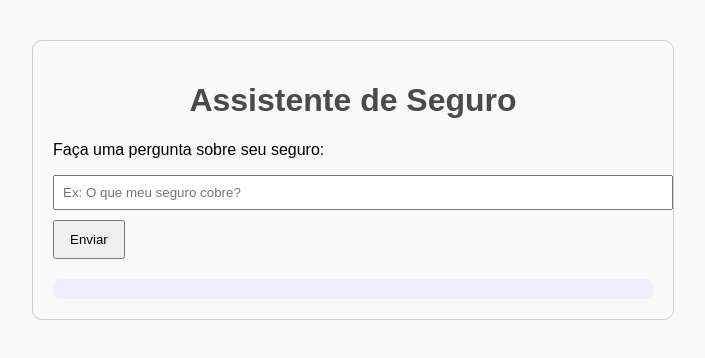
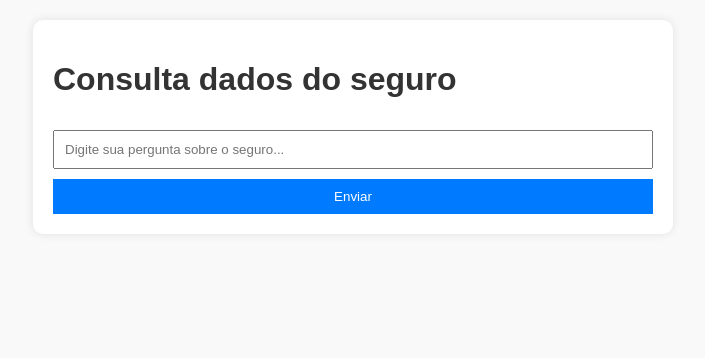
Before and after one commit to volneidba/consulta-seguro, a plain HTML site: page seguro.html in a window 1280 px wide. Shown: the whole page, without its empty margins (287-992 px from the left). Drawn offline with Linux system fonts and the light colour scheme.

Commit message:
Update seguro.html

```diff
--- a/seguro.html
+++ b/seguro.html
@@ -2,56 +2,54 @@
 <html lang="pt-BR">
 <head>
   <meta charset="UTF-8" />
-  <title>Assistente de Seguro - JulieBot</title>
+  <meta name="viewport" content="width=device-width, initial-scale=1.0"/>
+  <title>Consulta Seguro</title>
   <style>
-    body {
-      font-family: Arial, sans-serif;
-      max-width: 600px;
-      margin: 40px auto;
-      padding: 20px;
-      border: 1px solid #ccc;
-      border-radius: 10px;
-      background: #f9f9f9;
-    }
-    h1 {
-      text-align: center;
-      color: #4a4a4a;
-    }
-    #response {
-      white-space: pre-wrap;
-      background: #eef;
-      padding: 10px;
-      margin-top: 20px;
-      border-radius: 8px;
-    }
+    body { font-family: Arial, sans-serif; background: #f9f9f9; margin: 0; padding: 20px; }
+    h1 { color: #333; }
+    #chat { max-width: 600px; margin: auto; background: white; padding: 20px; border-radius: 10px; box-shadow: 0 0 10px rgba(0,0,0,0.1); }
+    .message { margin-bottom: 10px; }
+    .user { font-weight: bold; }
+    .bot { margin-left: 20px; color: #555; }
+    input, button { padding: 10px; margin-top: 10px; width: 100%; box-sizing: border-box; }
+    button { background-color: #007bff; color: white; border: none; cursor: pointer; }
   </style>
 </head>
 <body>
-  <h1>Assistente de Seguro</h1>
-  <p>Faça uma pergunta sobre seu seguro:</p>
-  <input type="text" id="userInput" style="width: 100%; padding: 8px;" placeholder="Ex: O que meu seguro cobre?">
-  <button onclick="enviarPergunta()" style="margin-top: 10px; padding: 10px 15px;">Enviar</button>
-
-  <div id="response"></div>
+  <div id="chat">
+    <h1>Consulta dados do seguro</h1>
+    <div id="messages"></div>
+    <input type="text" id="userInput" placeholder="Digite sua pergunta sobre o seguro..."/>
+    <button onclick="sendMessage()">Enviar</button>
+  </div>
 
   <script>
-    async function enviarPergunta() {
-      const input = document.getElementById('userInput').value;
+    async function sendMessage() {
+      const input = document.getElementById("userInput");
+      const text = input.value;
+      if (!text) return;
 
-      const response = await fetch("https://9f1c-2804-7f0-77c0-ae8-203f-b34a-480f-36ee.ngrok-free.app/api/v1/run/7016d911-2e41-4110-8acc-211f64beb17c", {
+      const messages = document.getElementById("messages");
+      messages.innerHTML += `<div class="message user">Você: ${text}</div>`;
+      input.value = "";
+
+      try {
+        const response = await fetch("https://cfa3-2804-7f0-77c0-ae8-203f-b34a-480f-36ee.ngrok-free.app/api/v1/run/7016d911-2e41-4110-8acc-211f64beb17c", {
           method: "POST",
-        headers: {
-          "Content-Type": "application/json"
-        },
+          headers: { "Content-Type": "application/json" },
           body: JSON.stringify({
-          input_value: input,
+            input_value: text,
             input_type: "chat",
             output_type: "chat"
-        })
+          }),
         });
 
         const data = await response.json();
-      document.getElementById('response').innerText = data.output || "Sem resposta 😕";
+        messages.innerHTML += `<div class="message bot">Agente: ${data.output || "Sem resposta"}</div>`;
+      } catch (error) {
+        messages.innerHTML += `<div class="message bot">Erro ao acessar o agente.</div>`;
+        console.error(error);
+      }
     }
   </script>
 </body>
```
Lines whose indentation alone changed are shown as unchanged.
